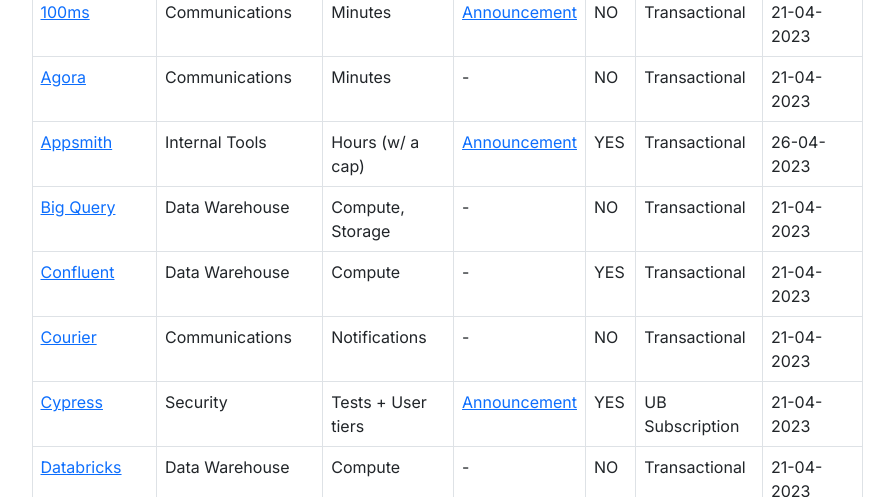
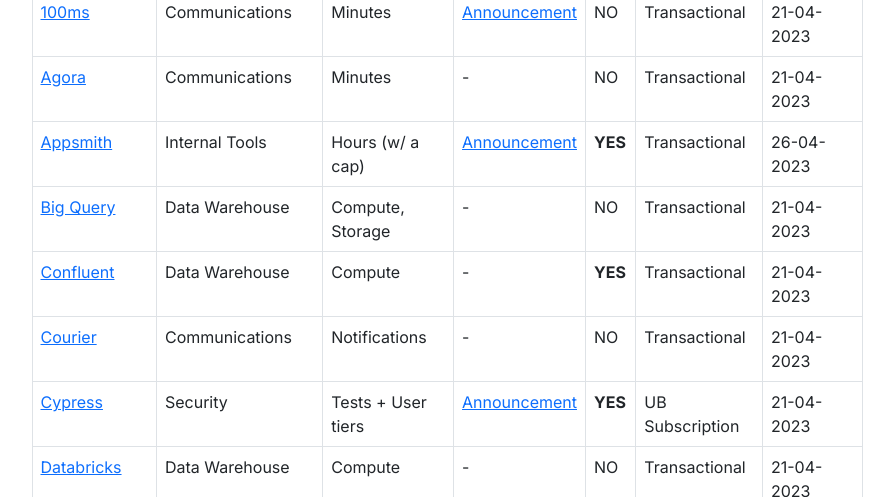
Before and after one commit to appsmithorg/usage-based-pricing, a Next.js app: page / in a window 1280 px wide. Shown: the part 960-1457 px from the top of the page, without its empty margins (193-1087 px from the left). Built offline with nearby package versions, Linux system fonts and the light colour scheme.

Commit message:
style: add bold for oss companies

```diff
--- a/pages/index.js
+++ b/pages/index.js
@@ -138,7 +138,15 @@
                           "-"
                         )}
                       </td>
-                      <td>{vendor.data.oss}</td>
+                      <td>
+                        {["OSS", "YES", "COSS"].includes(
+                          vendor.data.oss.toUpperCase()
+                        ) ? (
+                          <b>{vendor.data.oss}</b>
+                        ) : (
+                          <>{vendor.data.oss}</>
+                        )}
+                      </td>
                       <td>{vendor.data.type}</td>
                       <td>{vendor.data.date_updated}</td>
                     </tr>
```
